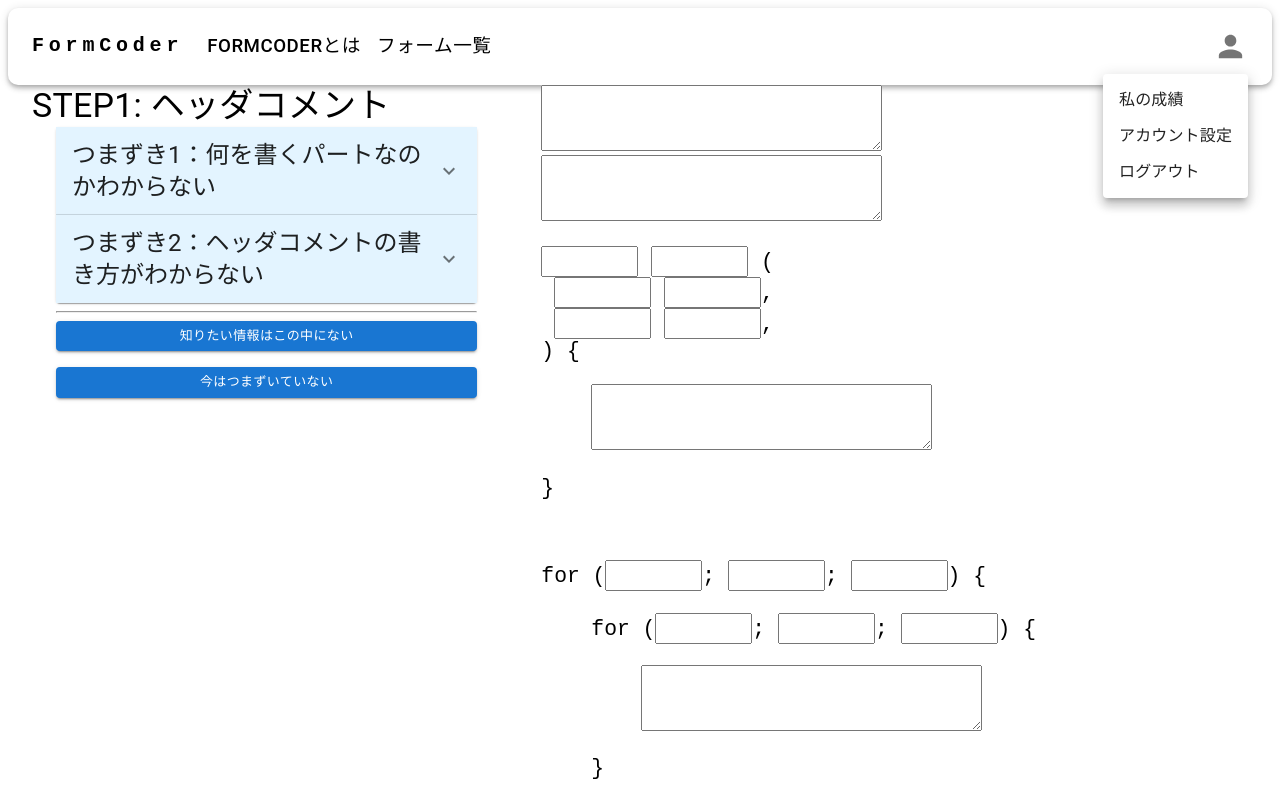
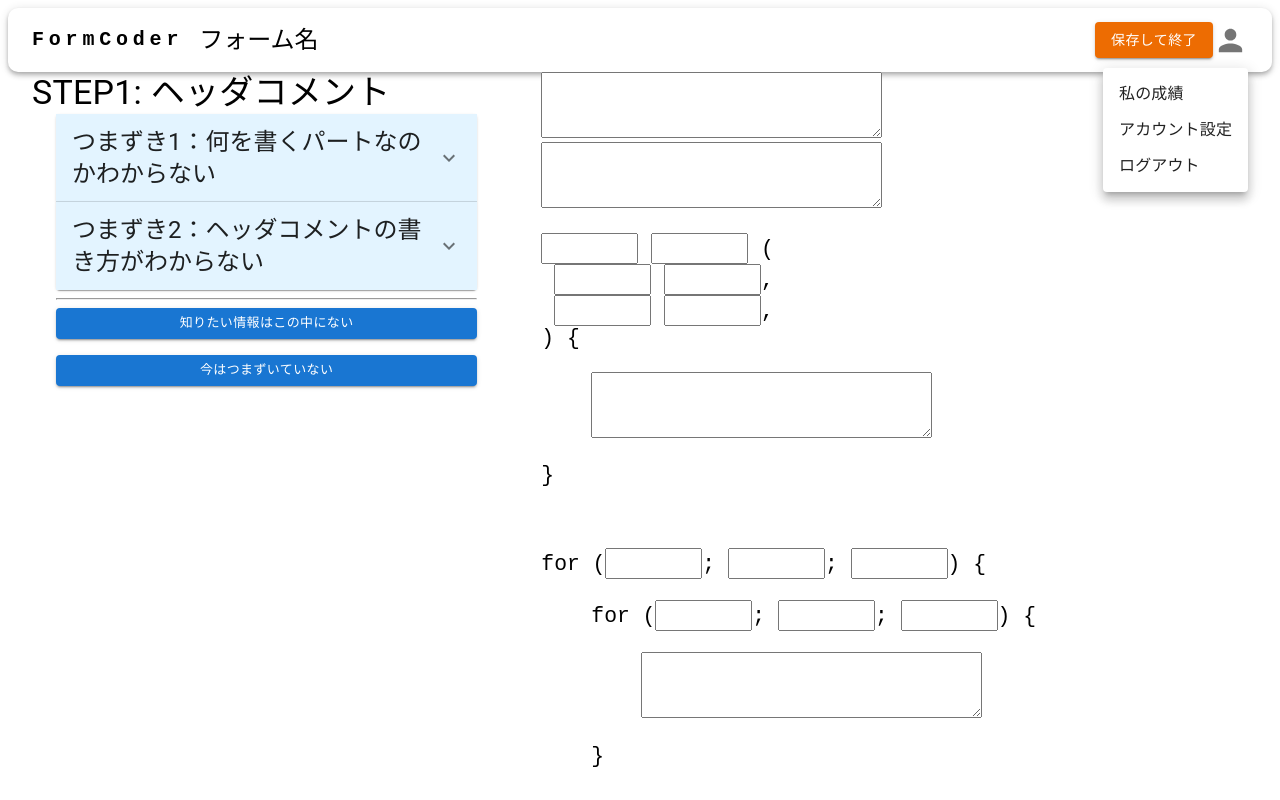
Before and after one commit to KHashimoto3/FormCoder_FRONT, a React (Vite) app: page /form in a window 1280 px wide. Both pictures are taken after a click on the button "アカウントメニューを開く". Shown: the top 800 px of the page. Built offline with nearby package versions, Linux system fonts and the light colour scheme.

Commit message:
フォーム用のタイトルバーを作成した。

```diff
--- a/src/App.tsx
+++ b/src/App.tsx
@@ -7,19 +7,19 @@ function App() {
   return (
     <BrowserRouter>
       <Route exact path="/">
-        <TitleBar />
+        <TitleBar barType="nomal" />
         <TopPage />
       </Route>
       <Route path="/learn">
-        <TitleBar />
+        <TitleBar barType="nomal" />
         <p>学習ページがきます。</p>
       </Route>
       <Route path="/form">
-        <TitleBar />
+        <TitleBar barType="form" />
         <FormPage />
       </Route>
       <Route path="/testTitle">
-        <TitleBar />
+        <TitleBar barType="nomal" />
       </Route>
     </BrowserRouter>
   );
--- a/src/components/common/TitleBar.tsx
+++ b/src/components/common/TitleBar.tsx
@@ -16,7 +16,12 @@ import PersonIcon from "@mui/icons-material/Person";
 const pages = ["FormCoderとは", "フォーム一覧"];
 const settings = ["私の成績", "アカウント設定", "ログアウト"];
 
-export const TitleBar = () => {
+type Props = {
+  barType: string;
+};
+
+export const TitleBar = (props: Props) => {
+  const barType = props.barType;
   const [anchorElNav] = useState<null | HTMLElement>(null);
   const [anchorElUser, setAnchorElUser] = useState<null | HTMLElement>(null);
 
@@ -28,8 +33,12 @@ export const TitleBar = () => {
     setAnchorElUser(null);
   };
 
+  if (barType == "nomal") {
     return (
-    <AppBar position="static" sx={{ background: "#fff", borderRadius: "10px" }}>
+      <AppBar
+        position="static"
+        sx={{ background: "#fff", borderRadius: "10px" }}
+      >
         <Container maxWidth="xl">
           <Toolbar disableGutters>
             <Typography
@@ -148,4 +157,76 @@ export const TitleBar = () => {
         </Container>
       </AppBar>
     );
+  } else if (barType == "form") {
+    return (
+      <AppBar
+        position="static"
+        sx={{ background: "#fff", borderRadius: "10px" }}
+      >
+        <Container maxWidth="xl">
+          <Toolbar disableGutters>
+            <Typography
+              variant="h6"
+              noWrap
+              component="a"
+              href="/"
+              sx={{
+                mr: 2,
+                display: { xs: "none", md: "flex" },
+                fontFamily: "monospace",
+                fontWeight: 700,
+                letterSpacing: ".3rem",
+                color: "#000",
+                textDecoration: "none",
+              }}
+            >
+              FormCoder
+            </Typography>
+
+            <Box sx={{ flexGrow: 1, display: { xs: "none", md: "flex" } }}>
+              <Typography variant="h5" sx={{ color: "#000" }}>
+                フォーム名
+              </Typography>
+            </Box>
+
+            <Box sx={{ flexGrow: 0, display: { xs: "none", md: "flex" } }}>
+              <Button variant="contained" color="warning">
+                保存して終了
+              </Button>
+            </Box>
+
+            <Box sx={{ flexGrow: 0 }}>
+              <Tooltip title="アカウントメニューを開く">
+                <IconButton onClick={handleOpenUserMenu} sx={{ p: 0 }}>
+                  <PersonIcon fontSize="large" />
+                </IconButton>
+              </Tooltip>
+              <Menu
+                sx={{ mt: "45px" }}
+                id="menu-appbar"
+                anchorEl={anchorElUser}
+                anchorOrigin={{
+                  vertical: "top",
+                  horizontal: "right",
+                }}
+                keepMounted
+                transformOrigin={{
+                  vertical: "top",
+                  horizontal: "right",
+                }}
+                open={Boolean(anchorElUser)}
+                onClose={handleCloseUserMenu}
+              >
+                {settings.map((setting) => (
+                  <MenuItem key={setting} onClick={handleCloseUserMenu}>
+                    <Typography textAlign="center">{setting}</Typography>
+                  </MenuItem>
+                ))}
+              </Menu>
+            </Box>
+          </Toolbar>
+        </Container>
+      </AppBar>
+    );
+  }
 };
```
Lines whose indentation alone changed are shown as unchanged.
